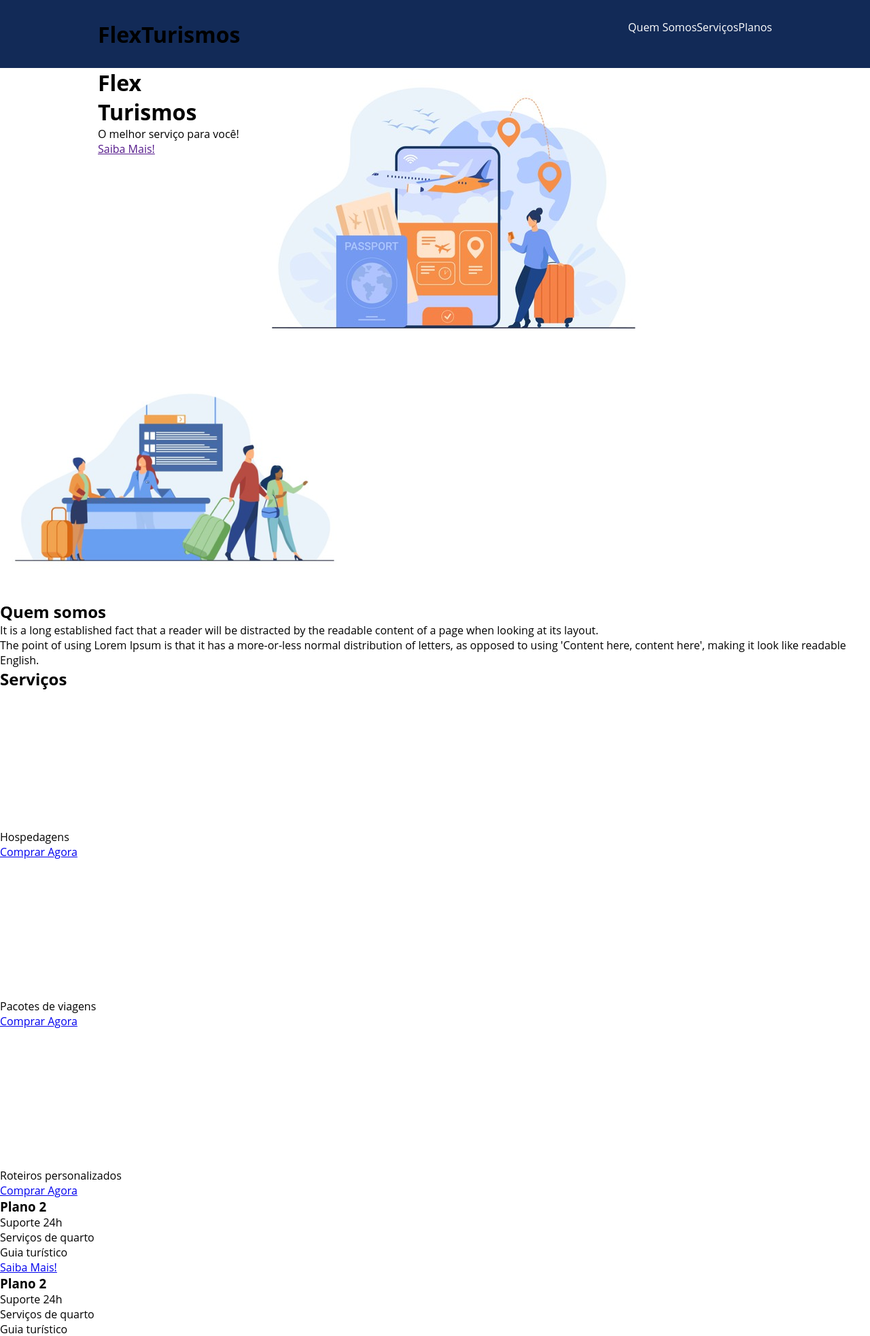
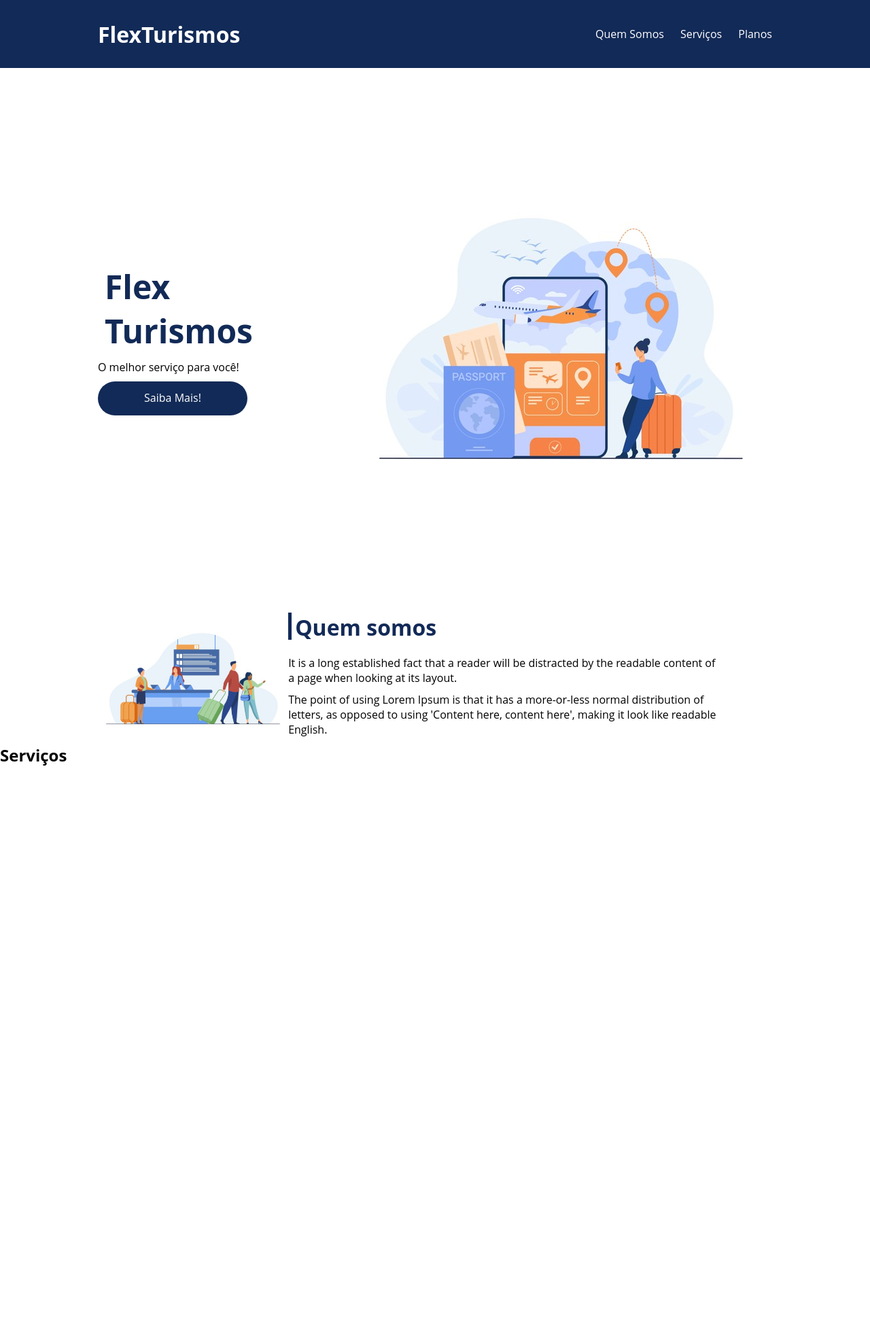
Before and after one commit to rafael-ds/bootcamp_dio, a PHP site: page / in a window 1280 px wide. Shown: the top 1965 px of the page at 68% size. Run offline with PHP 8.4, Linux system fonts and the light colour scheme.

Commit message:
Organizando a interface p-1.3

```diff
--- a/Geracao_tech_unimed-BH/Modulo 2/3-Posicionando elementos com flexbox em css/Projeto Integrador/index.html
+++ b/Geracao_tech_unimed-BH/Modulo 2/3-Posicionando elementos com flexbox em css/Projeto Integrador/index.html
@@ -8,6 +8,7 @@
 </head>
 <body>
     <header>
+        <!-- Menu -->
         <div class="flex-container menu">
             <div><h1>FlexTurismos</h1></div>
             <ul class="list-itens">
@@ -16,10 +17,11 @@
                 <li><a href="#planos">Planos</a></li>
             </ul>
         </div>
+
     </header>
 
-    <div class="flex-container">
-        <div>
+    <div class="flex-container apresentacao">
+        <div class="texto-apresentacao">
             <h1>Flex <br>Turismos</h1>
             <p>O melhor serviço para você!</p>
             <a href="">Saiba Mais!</a>
@@ -30,15 +32,15 @@
         </div>
     </div>
 
-    <div>
-        <div>
-            <img src="./images/1-quem-somos.png" alt="balcão de atendimento">
-        </div>
-
+    <div class="flex-container" id="quem-somos">
         <div>
             <h2>Quem somos</h2>
             <p>It is a long established fact that a reader will be distracted by the readable content of a page when looking at its layout. </p>
             <p>The point of using Lorem Ipsum is that it has a more-or-less normal distribution of letters, as opposed to using 'Content here, content here', making it look like readable English.</p>
+        </div>
+
+        <div>
+            <img src="./images/1-quem-somos.png" alt="balcão de atendimento">
         </div>
     </div>
 
--- a/Geracao_tech_unimed-BH/Modulo 2/3-Posicionando elementos com flexbox em css/Projeto Integrador/style.css
+++ b/Geracao_tech_unimed-BH/Modulo 2/3-Posicionando elementos com flexbox em css/Projeto Integrador/style.css
@@ -25,13 +25,22 @@ ul li a{
 header{
     background-color: #122a57;
     height: 100px;
-
+    color: white;
     display: flex;
     align-items: center;
 }
 
 header .list-itens{
     display: flex;
+    width: 100%;
+    max-width: 260px;
+    justify-content: space-between;
+    align-items: center;
+}
+
+div img{
+    display: block;
+    width: 100%;
 }
 
 .list-itens li a{
@@ -41,3 +50,63 @@ header .list-itens{
 header .menu{
     justify-content: space-between;
 }
+
+.apresentacao{
+    height: 100vh;
+    align-items: center;
+    justify-content: space-between;
+}
+
+.apresentacao .texto-apresentacao{
+    min-height: 200px;
+
+}
+
+.texto-apresentacao h1{
+    color: #122a57;
+    font-size: 48px;
+    margin: 10px;
+}
+
+.texto-apresentacao a{
+    background-color: #122a57;
+    color: white;
+    text-align: center;
+    text-decoration: none;
+    border-radius: 30px;
+    width: 220px;
+    height: 50px;
+    line-height: 48px;
+    display: block;
+
+    margin-top: 10px;
+    margin-bottom: 10px;
+}
+
+#quem-somos{
+    flex-direction: row-reverse;
+    align-items: center;
+    justify-content: space-between;
+}
+
+#quem-somos h2{
+    display: flex;
+    font-size: 32px;
+    color: #122a57;
+    margin-bottom: 20px;
+
+}
+
+#quem-somos h2::before{
+    content: "";
+    height: 40px;
+    width: 5px;
+    margin-right: 5px;
+    background-color: #122a57;
+    position: relative;
+}
+
+#quem-somos p{
+    margin-bottom: 10px;
+    width: 90%;
+}
```
